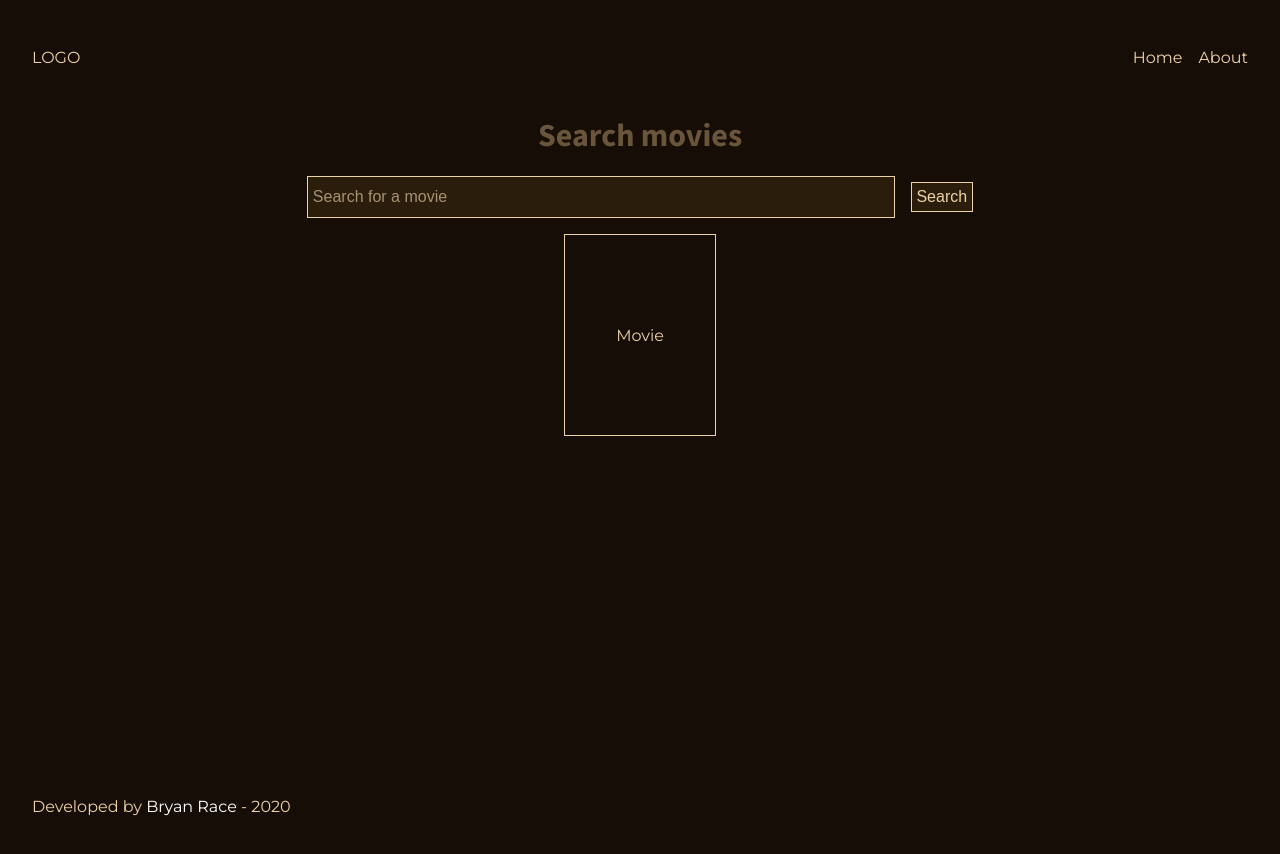
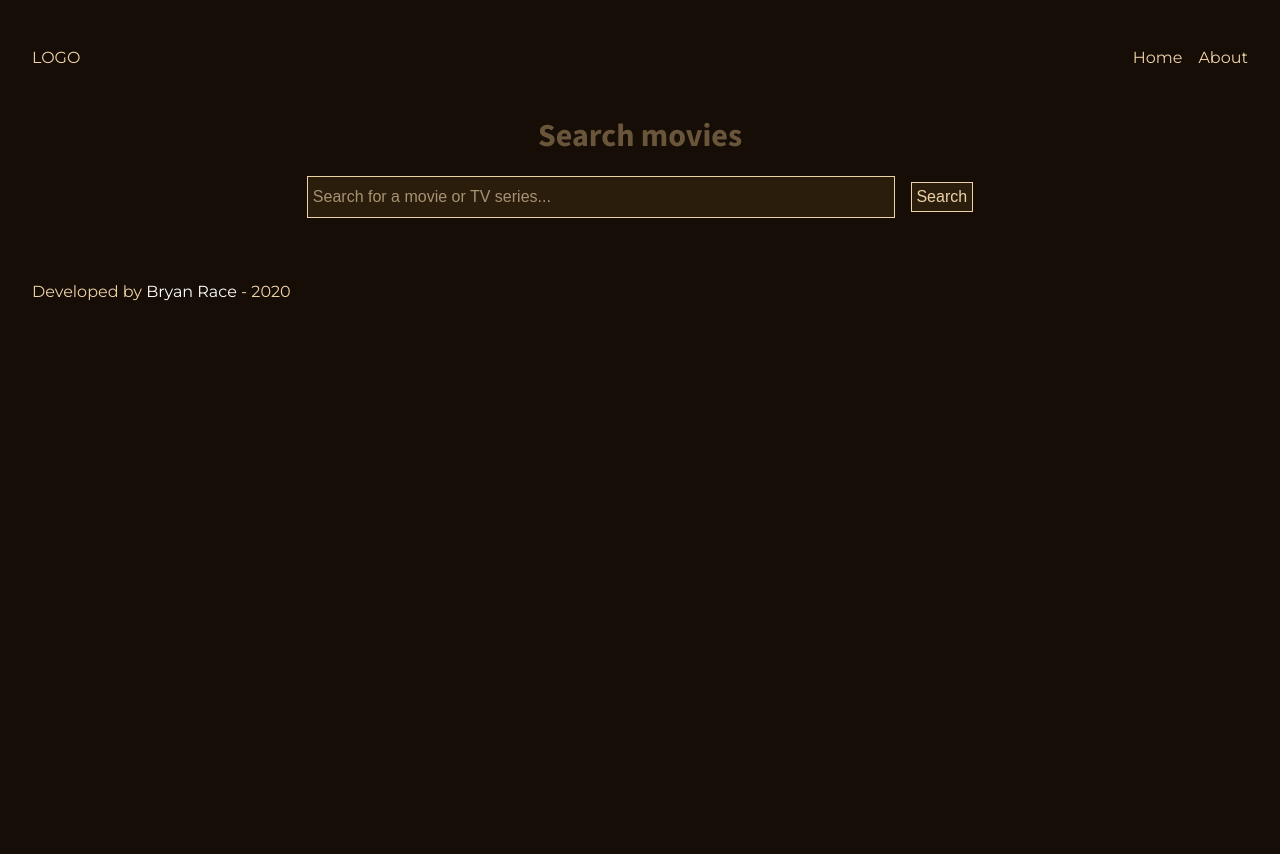
Before and after one commit to BrynRac/movie-app, a React (Create React App) app: page / in a window 1280 px wide. Shown: the top 854 px of the page. Built offline with nearby package versions, Linux system fonts and the light colour scheme.

Commit message:
Add props to movieList. Add functionality to movieList

```diff
--- a/src/App.css
+++ b/src/App.css
@@ -27,7 +27,6 @@ h4 {
 
 footer {
   position: absolute;
-  bottom: 0;
   width: 100%;
   height: fit-content;
 }
@@ -68,10 +67,20 @@ nav {
 .Movie {
   display: flex;
   justify-content: center;
+  flex-direction: column;
   align-items: center;
   border: 1px solid #eed2a7;
-  width: 150px;
-  height: 200px;
+  width: 200px;
+  height: 300px;
+  margin: 1rem;
+}
+
+.Movie img {
+ max-height: 200px;
+}
+
+.movie-info {
+  font-size: 12px;
 }
 
 .search-form input {
@@ -103,7 +112,17 @@ nav {
   color: #69563a;
 }
 
-@keyframes App-logo-spin {
+.Loader {
+  margin: auto;
+  border: 3px solid #2a1d0c;
+  border-top: 3px solid #eed2a7;
+  animation: loader 1.5s linear infinite;
+  width: 40px;
+  height: 40px;
+  border-radius: 50%;
+}
+
+@keyframes loader {
   from {
     transform: rotate(0deg);
   }
--- a/src/components/Home.js
+++ b/src/components/Home.js
@@ -2,18 +2,28 @@ import React from 'react';
 import { connect } from 'react-redux';
 import MovieList from './MovieList';
 import Search from './Search';
+import Loader from './Loader';
 
-function Home() {
+function Home({ loading }) {
   return (
     <div className="Home">
       <h1>Search movies</h1>
       <Search />
-      <MovieList />
+
+      {loading ? (
+        <div style={{ marginTop: '100px' }}>
+          <Loader />
+        </div>
+      ) : (
+        <MovieList />
+      )}
     </div>
   );
 }
-const MapStatetoProps = () => {
-  return {};
+const MapStatetoProps = (state) => {
+  return {
+    loading: state.movies.loading,
+  };
 };
 
 export default connect(MapStatetoProps)(Home);
--- /dev/null
+++ b/src/components/Loader.js
@@ -0,0 +1,5 @@
+import React from 'react';
+
+export default function Loader() {
+  return <div className="Loader"></div>;
+}
--- a/src/components/Movie.js
+++ b/src/components/Movie.js
@@ -1,7 +1,15 @@
-import React from 'react'
+import React from 'react';
 
-export default function Movie() {
-    return (
-        <li className="Movie">Movie</li>
-    )
+export default function Movie({ movie }) {
+  return (
+    <li className="Movie">
+      <div className="movie-img">
+        <img src={movie.Poster} alt={movie.Title} />
+      </div>
+
+      <div className="movie-info">
+        <p>{movie.Title}</p> <p>{movie.Year}</p>
+      </div>
+    </li>
+  );
 }
--- a/src/components/MovieList.js
+++ b/src/components/MovieList.js
@@ -1,12 +1,23 @@
 import React from 'react';
 import Movie from './Movie';
+import { connect } from 'react-redux';
 
-export default function MovieList() {
+function MovieList({ movies }) {
   return (
     <div>
       <ul className="movieList">
-        <Movie />
+        {movies.length
+          ? movies.map((movie) => <Movie key={movie.imdbID} movie={movie} />)
+          : null}
       </ul>
     </div>
   );
 }
+
+const mapStateToProps = (state) => {
+  return {
+    movies: state.movies.movies,
+  };
+};
+
+export default connect(mapStateToProps)(MovieList);
--- a/src/components/Search.js
+++ b/src/components/Search.js
@@ -23,7 +23,7 @@ function Search({ searchMovie, fetchMovies, text }) {
         <input
           onChange={(e) => inputHandler(e)}
           type="text"
-          placeholder="Search for a movie"
+          placeholder="Search for a movie or TV series..."
         />
         <button>Search</button>
       </form>
--- a/src/reducers/searchReducer.js
+++ b/src/reducers/searchReducer.js
@@ -6,7 +6,6 @@ const initialState = {
   loading: false,
   movie: [],
 };
-
 
 export default function searchReducer(state = initialState, action) {
   if (action.type === SEARCH_MOVIE) {
```
